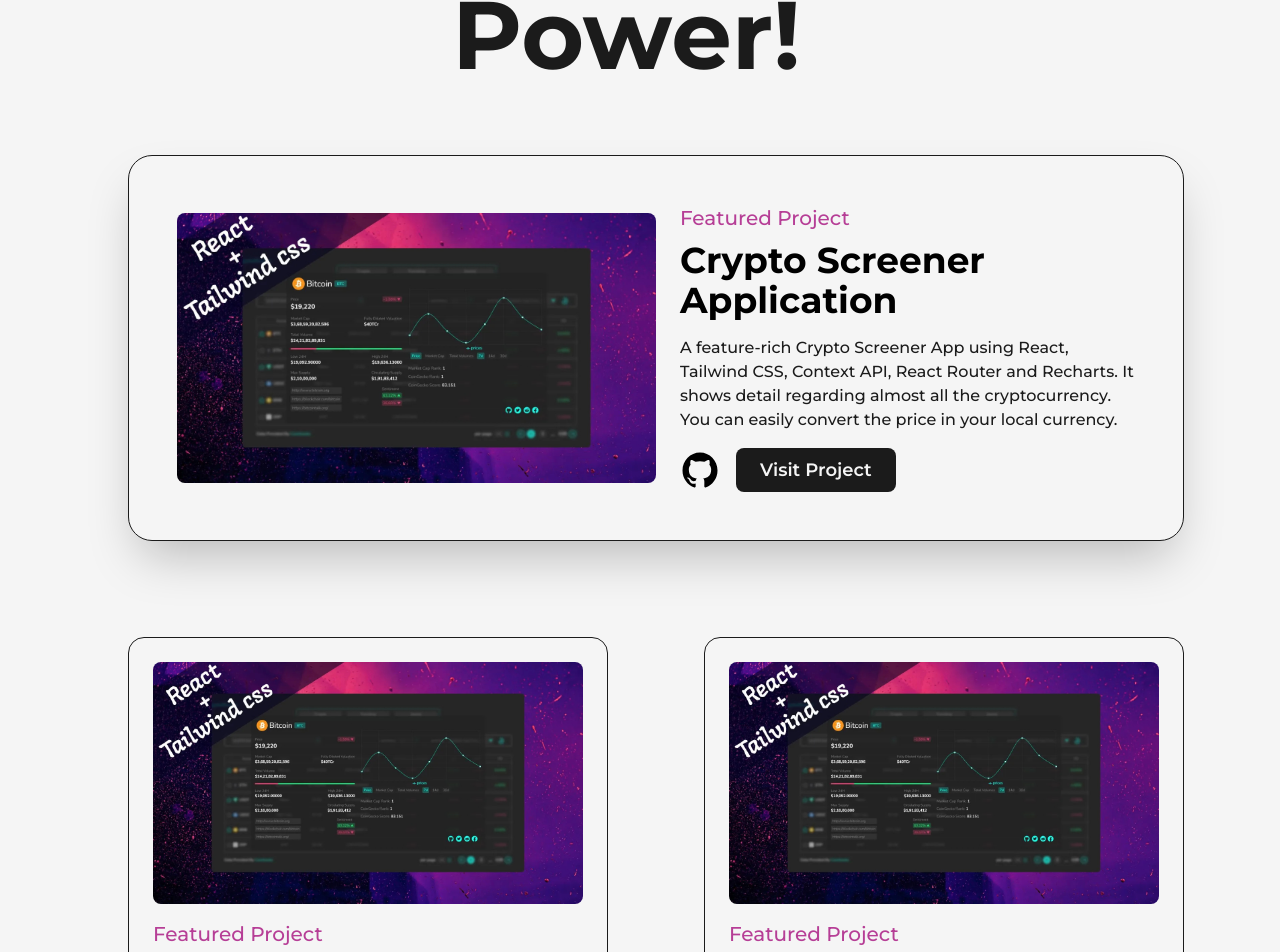
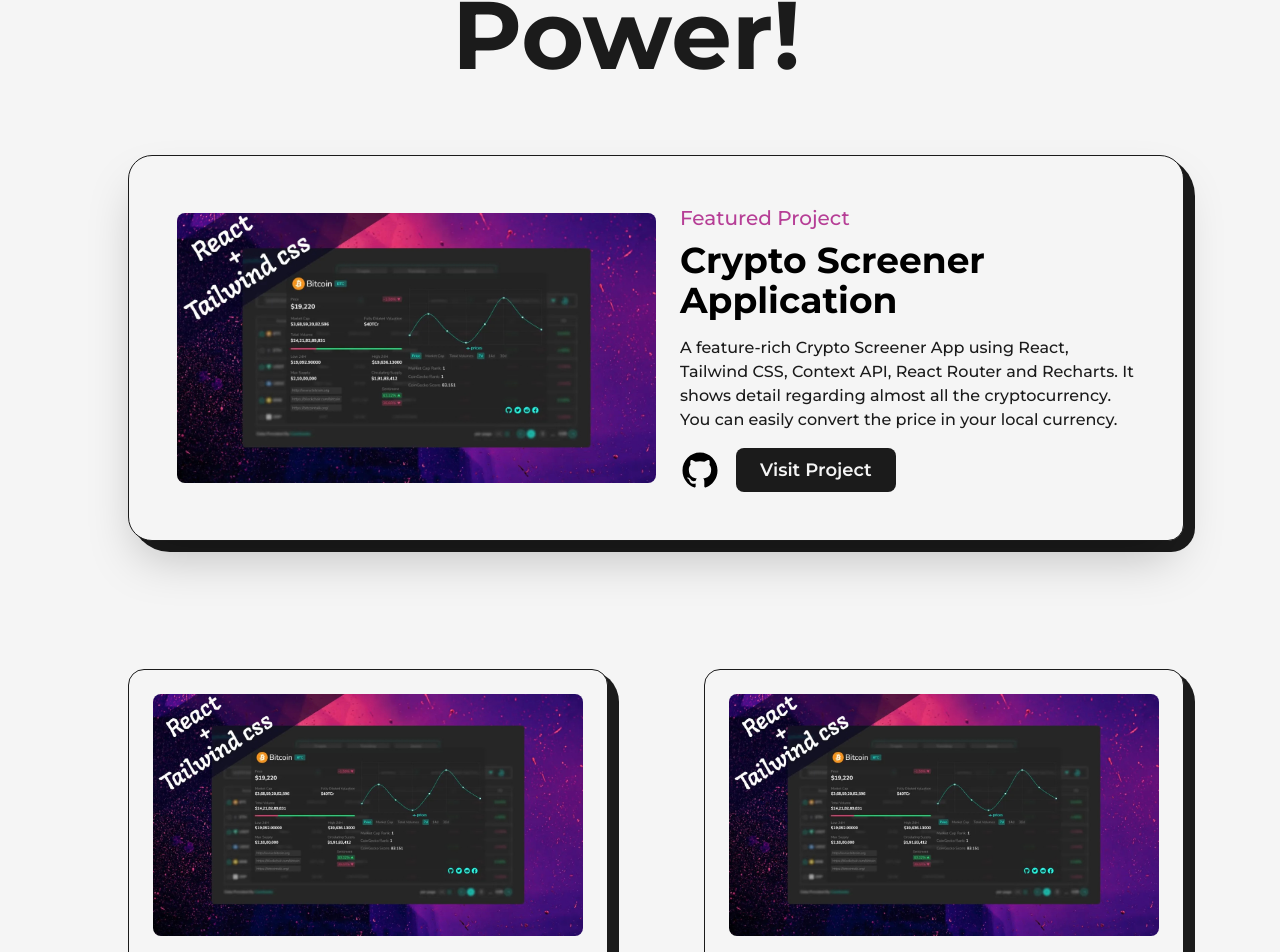
Before and after one commit to mainerprenuer/portfolio_v2, a Next.js app: page /projects in a window 1280 px wide. Shown: the part 269-1221 px from the top of the page. Built offline with nearby package versions, Linux system fonts and the light colour scheme.

Commit message:
projects page standard

```diff
--- a/src/pages/projects.js
+++ b/src/pages/projects.js
@@ -11,9 +11,14 @@
 const FeaturedProject = ({type, title, summary, img, link, github}) => {
 
     return(
-        <article className='w-full flex items-center justify-between
+        <article className='w-full flex items-center justify-between relative rounded-br-2xl
         rounded-3xl border border-solid border-dark bg-light shadow-2xl p-12
         '>
+
+         <div className='absolute top-0 -right-3 -z-10 w-[101%] h-[103%] rounded-[2.5rem] bg-dark
+         rounded-br-3xl
+         '/>
+
 
         <Link href={link} target="_blank"
         className='w-1/2 cursor-pointer overflow-hidden rounded-lg'
@@ -51,6 +56,11 @@
         <article className="w-full flex flex-col items-center justify-center rounded-2xl
         border border-solid border-dark bg-light p-6 relative
         ">
+
+<div className='absolute top-0 -right-3 -z-10 w-[101%] h-[103%] rounded-[2rem] bg-dark
+         rounded-br-3xl
+         '/>
+
             <Link href={link} target="_blank"
         className='w-full cursor-pointer overflow-hidden rounded-lg'
         >
@@ -89,7 +99,7 @@
             <Layout className='pt-16'>
                 <AnimatedText text="Knowledge is power!" className='mb-16 '/>
 
-            <div className='grid grid-cols-12 gap-24'>
+            <div className='grid grid-cols-12 gap-24 gap-y-32'>
                 <div className='col-span-12'>
                     <FeaturedProject
 title="Crypto Screener Application"
```
